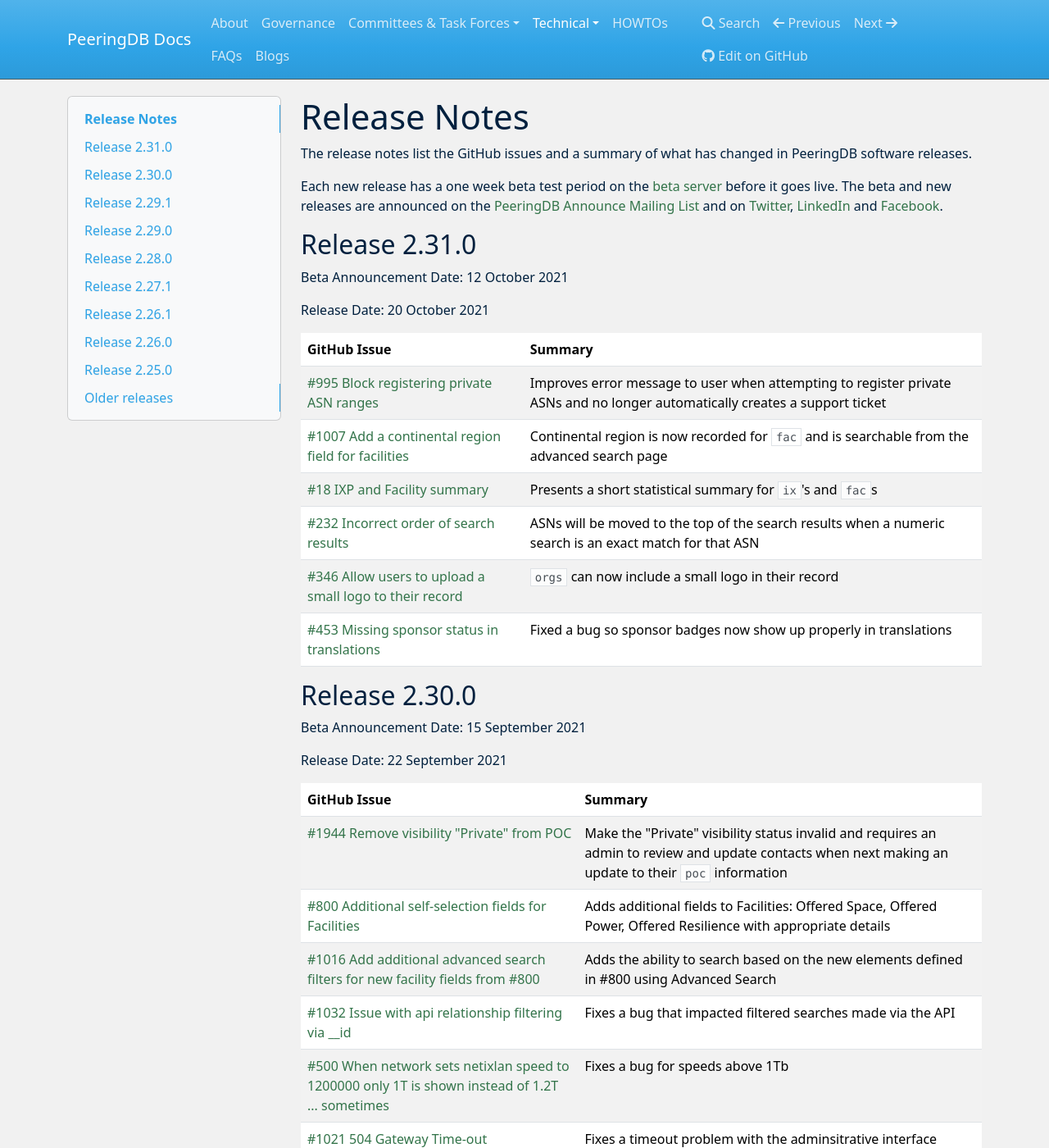
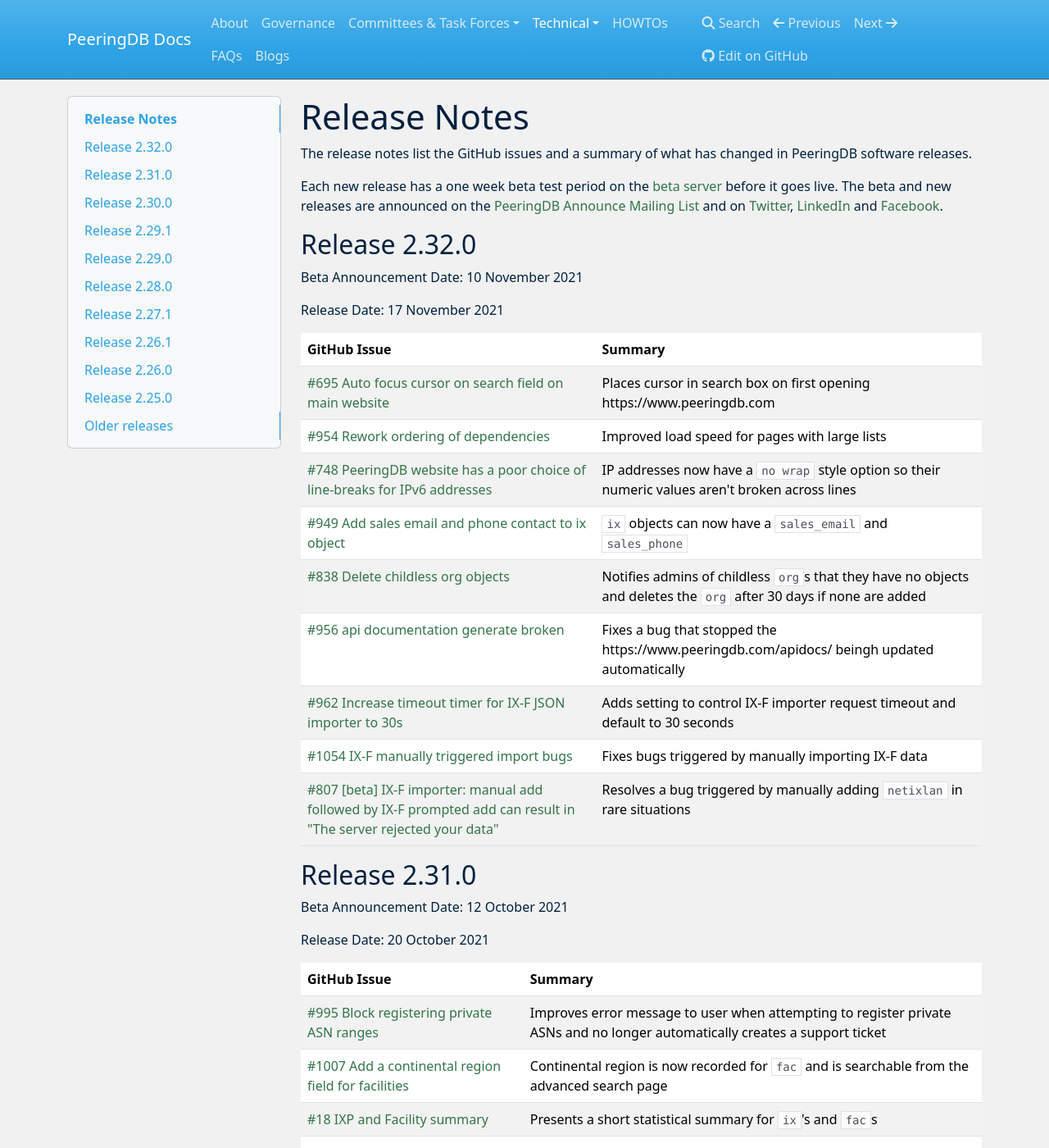
Before and after one commit to peeringdb/docs, an MkDocs documentation site: the page built from docs/release_notes/index.md, in a window 1280 px wide and 1400 px high. Shown: the whole window at 82% size. Built offline with MkDocs 1.6.1, drawn with Linux system fonts in a browser that asks for light colours; nearby versions of some CDN libraries.

Commit message:
Update index.md
Release notes for 2.32.0-beta

```diff
--- a/docs/release_notes/index.md
+++ b/docs/release_notes/index.md
@@ -3,6 +3,25 @@
 The release notes list the GitHub issues and a summary of what has changed in PeeringDB software releases.
 
 Each new release has a one week beta test period on the [beta server](https://beta.peeringdb.com/) before it goes live.  The beta and new releases are announced on the [PeeringDB Announce Mailing List](https://lists.peeringdb.com/cgi-bin/mailman/listinfo/pdb-announce) and on [Twitter](https://twitter.com/PeeringDB), [LinkedIn](https://www.linkedin.com/company/peeringdb) and [Facebook](https://www.facebook.com/peeringdb).
+
+
+##Release 2.32.0
+
+Beta Announcement Date: 10 November 2021
+
+Release Date: 17 November 2021
+
+| **GitHub Issue** | **Summary** |
+| ----------------- | ----------- |
+| [#695 Auto focus cursor on search field on main website](https://github.com/peeringdb/peeringdb/issues/695) | Places cursor in search box on first opening https://www.peeringdb.com |
+| [#954 Rework ordering of dependencies](https://github.com/peeringdb/peeringdb/issues/954) | Improved load speed for pages with large lists |
+| [#748 PeeringDB website has a poor choice of line-breaks for IPv6 addresses](https://github.com/peeringdb/peeringdb/issues/748) | IP addresses now have a `no wrap` style option so their numeric values aren't broken across lines |
+| [#949 Add sales email and phone contact to ix object](https://github.com/peeringdb/peeringdb/issues/949) | `ix` objects can now have a `sales_email` and `sales_phone` |
+| [#838 Delete childless org objects](https://github.com/peeringdb/peeringdb/issues/838) | Notifies admins of childless `org`s that they have no objects and deletes the `org` after 30 days if none are added |
+| [#956 api documentation generate broken](https://github.com/peeringdb/peeringdb/issues/956) | Fixes a bug that stopped the https://www.peeringdb.com/apidocs/ beingh updated automatically |
+| [#962 Increase timeout timer for IX-F JSON importer to 30s](https://github.com/peeringdb/peeringdb/issues/962) | Adds setting to control IX-F importer request timeout and default to 30 seconds |
+| [#1054 IX-F manually triggered import bugs](https://github.com/peeringdb/peeringdb/issues/1054) | Fixes bugs triggered by manually importing IX-F data |
+| [#807 [beta] IX-F importer: manual add followed by IX-F prompted add can result in "The server rejected your data"](https://github.com/peeringdb/peeringdb/issues/807) | Resolves a bug triggered by manually adding `netixlan` in rare situations |
 
 
 ##Release 2.31.0
```
